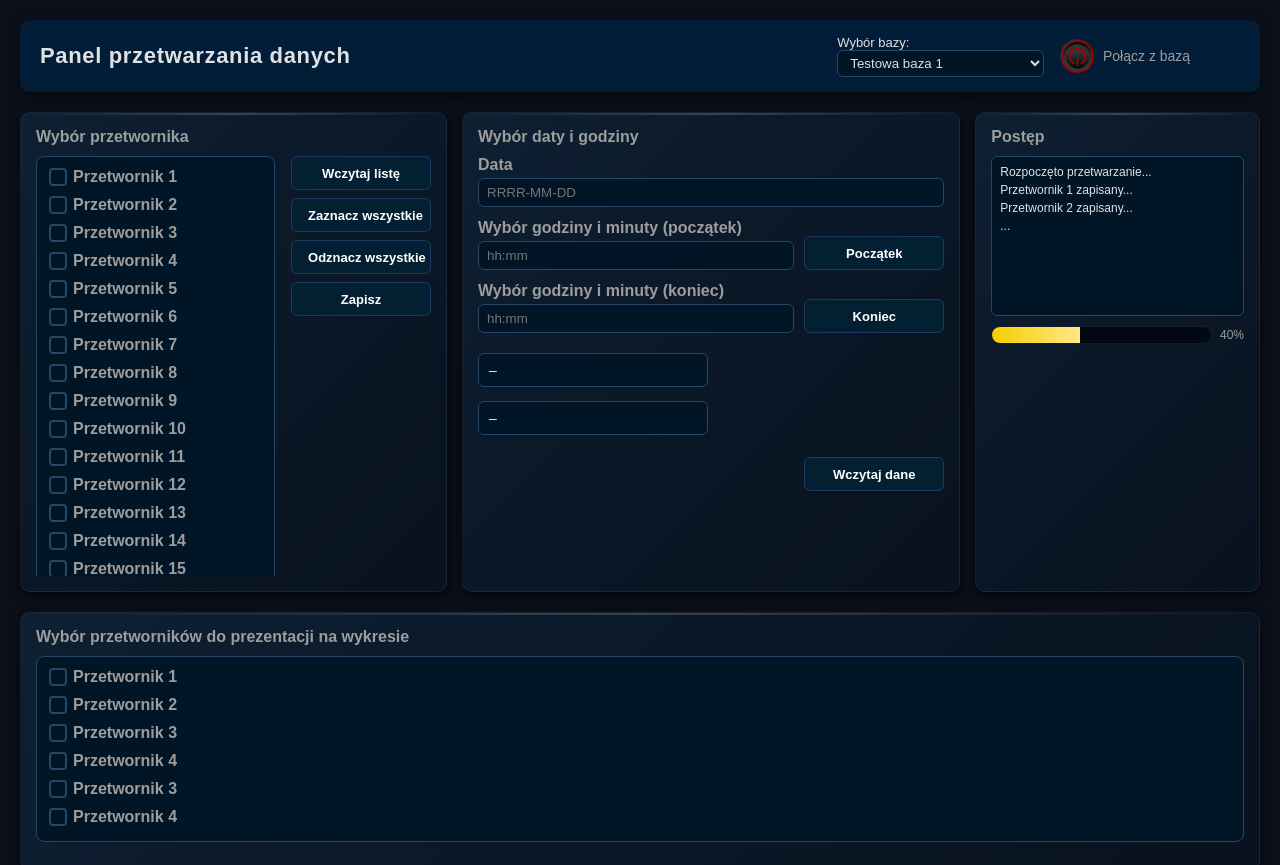
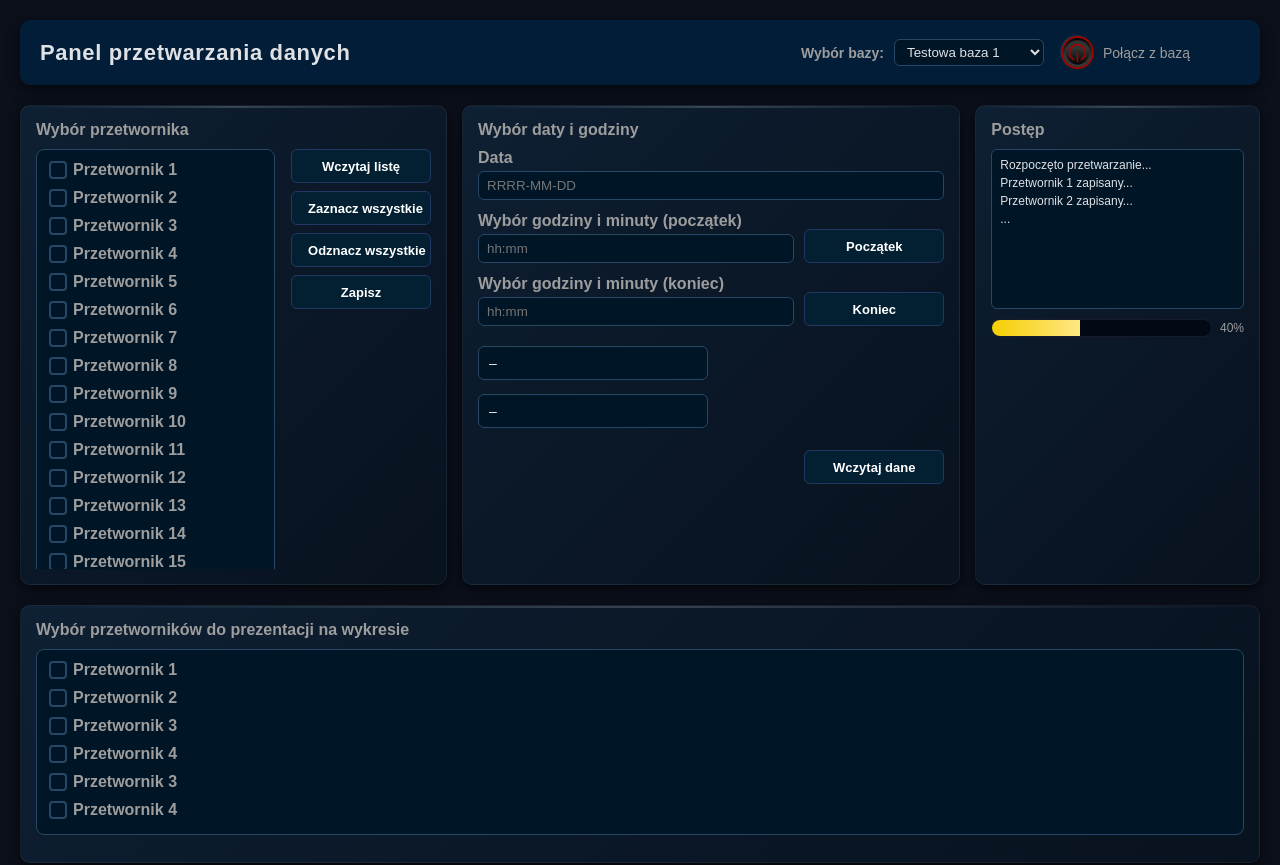
Before and after one commit to KrzysztofAstro/website-ap, a plain HTML site: page index.html in a window 1280 px wide. Shown: the top 865 px of the page. Drawn offline with Linux system fonts and the light colour scheme.

Commit message:
Add files via upload

```diff
--- a/style.css
+++ b/style.css
@@ -316,6 +316,29 @@ table tr:hover {
     background-color: var(--panel-ciemny);
     color: var(--tekst);
 }
+
+.db-select-group {
+    display: flex;
+    align-items: center;
+    gap: 10px;
+    white-space: nowrap;   /* nie łamie linii */
+}
+
+.db-label {
+    color: var(--tekst2);
+    font-size: 14px;
+    font-weight: 600;
+}
+
+.db-select-group select {
+    padding: 4px 8px;
+    border-radius: 6px;
+    border: 1px solid var(--border);
+    background-color: var(--panel-ciemny);
+    color: var(--tekst);
+    min-width: 150px;  /* żeby wyglądało równo */
+}
+
 
 .db-connect {
     display: inline-flex;
@@ -772,7 +795,7 @@ input[type="time"]::-webkit-calendar-picker-indicator {
 }
 
 .db-icon:hover {
-    transform: scale(1.05);
+    transform: scale(1.0);
     filter: drop-shadow(0 0 8px rgba(80, 140, 220, 0.75));
 
 }
```
Also changed, not shown: index.html (+1 -0 lines).
